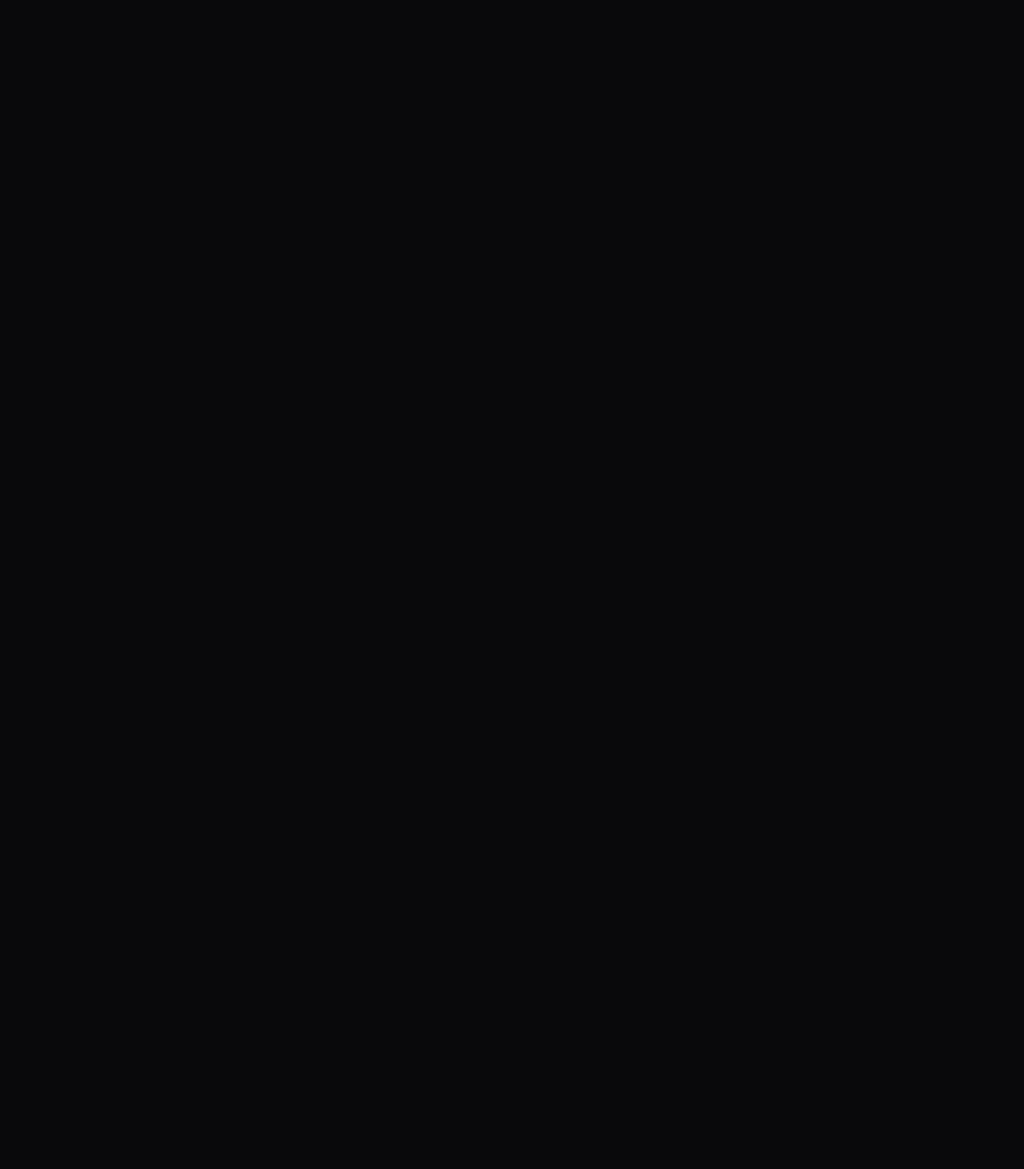
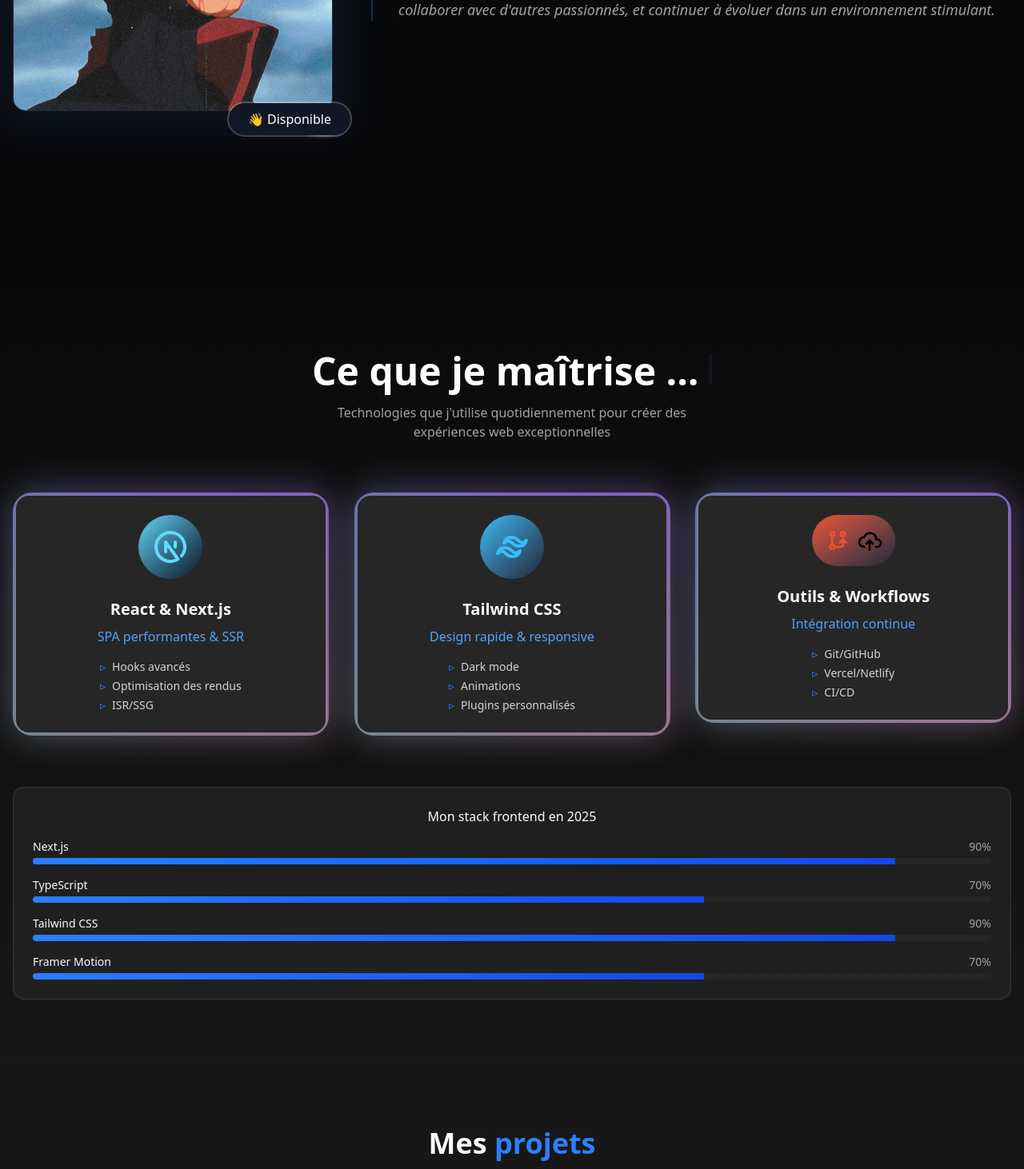
Before and after one commit to arelghost777/portofolio, a Next.js app: page / in a window 1280 px wide. Shown: the part 1240-2702 px from the top of the page at 80% size. Before the commit the page ends 800 px from the top, so only its background shows below. Built offline with nearby package versions, Linux system fonts and the light colour scheme.

Commit message:
secofdd commit

```diff
--- a/src/app/page.tsx
+++ b/src/app/page.tsx
@@ -9,7 +9,11 @@
   return (
     <>
       <Header/>
-
+      <PersonalAbout/>
+      <FrontendSkills/>
+      <FeaturedProjects/>
+      <ContactSection/>
+      <Footer/>
     </>
   );
 }
--- a/src/components/ui/moving-border.tsx
+++ b/src/components/ui/moving-border.tsx
@@ -82,7 +82,7 @@
   ry?: string;
   [key: string]: any;
 }) => {
-  const pathRef = useRef<any>();
+  const pathRef = useRef<any>(0);
   const progress = useMotionValue<number>(0);
 
   useAnimationFrame((time) => {
```
